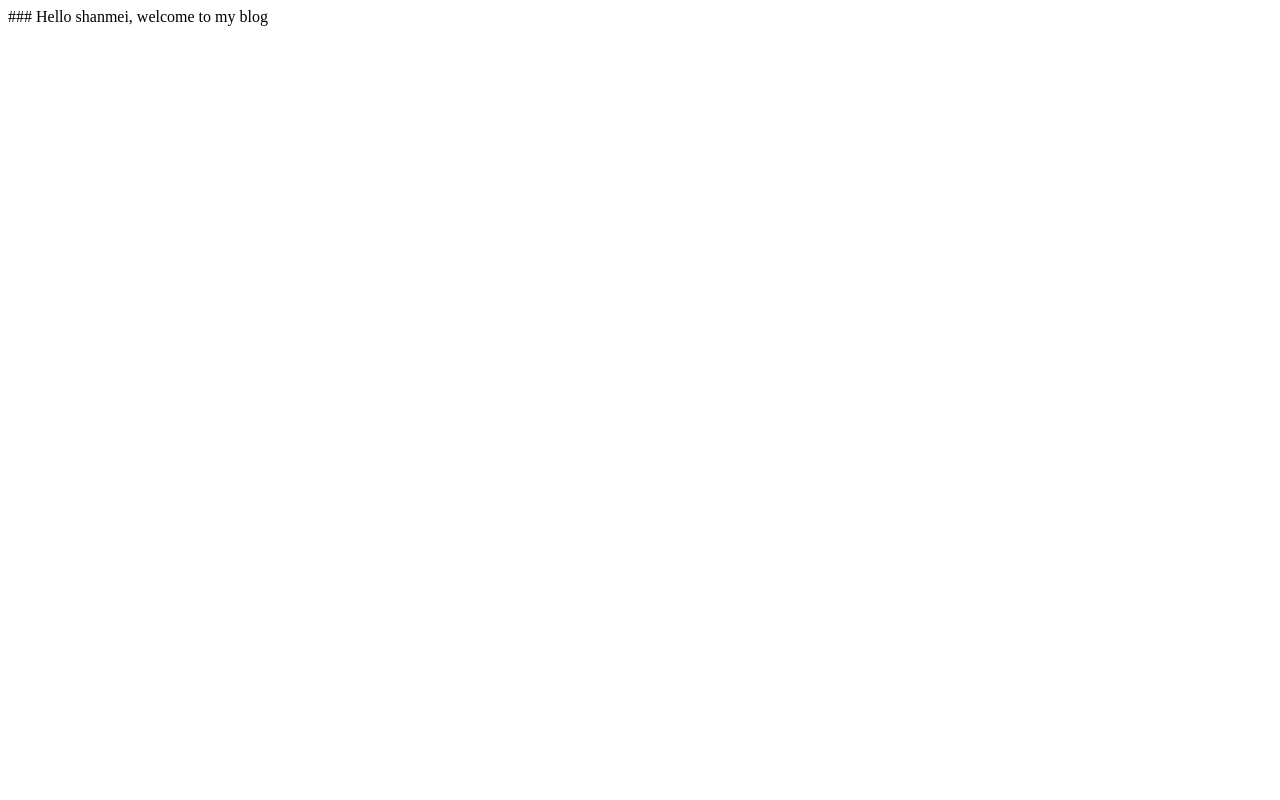
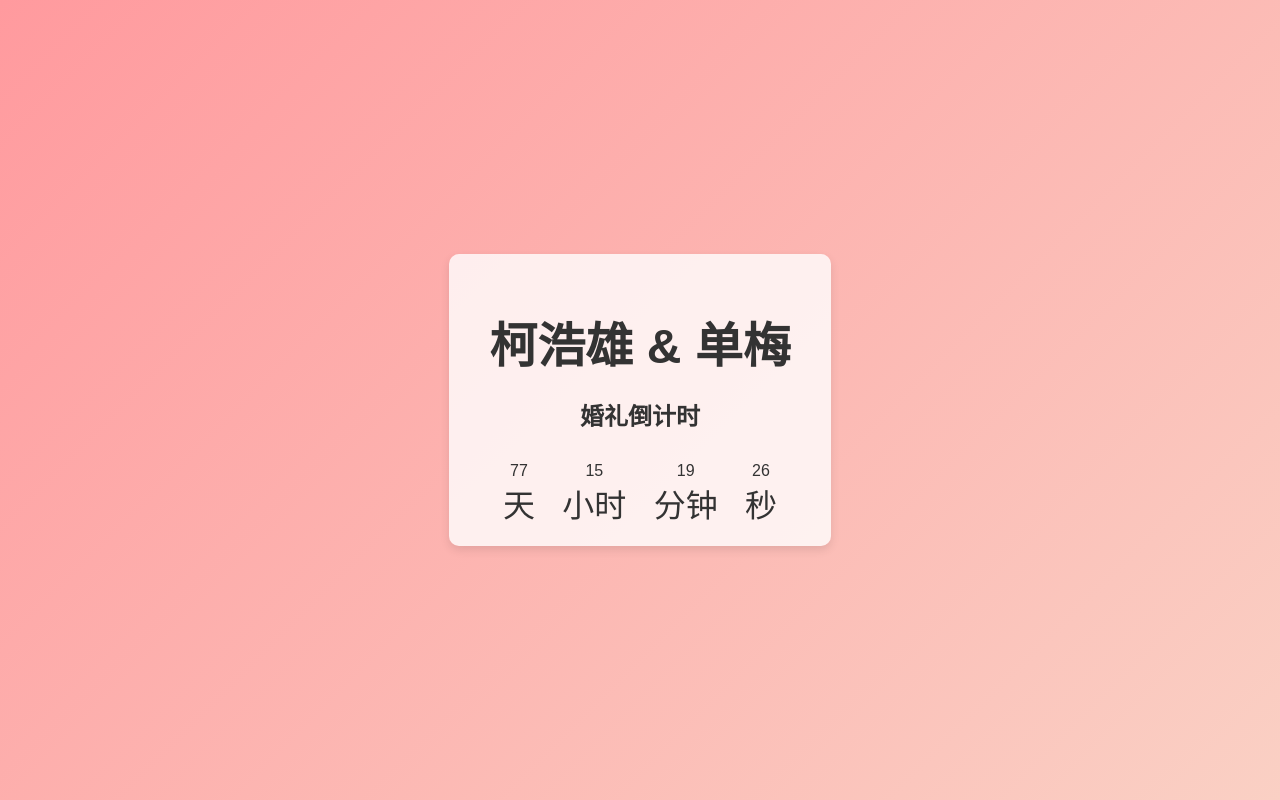
Before and after one commit to Haoxiongke/haoxiongke.github.io, a plain HTML site: page index.html in a window 1280 px wide. Drawn offline with Linux system fonts and the light colour scheme.

Commit message:
Update index.html

```diff
--- a/index.html
+++ b/index.html
@@ -1,2 +1,86 @@
-### Hello
-shanmei, welcome to my blog
+<!DOCTYPE html>
+<html lang="zh-CN">
+<head>
+    <meta charset="UTF-8">
+    <meta name="viewport" content="width=device-width, initial-scale=1.0">
+    <title>柯浩雄 & 单梅 婚礼倒计时</title>
+    <style>
+        body {
+            font-family: 'Arial', sans-serif;
+            background: linear-gradient(135deg, #ff9a9e 0%, #fad0c4 100%);
+            display: flex;
+            justify-content: center;
+            align-items: center;
+            height: 100vh;
+            margin: 0;
+            color: #333;
+            text-align: center;
+        }
+        .container {
+            background: rgba(255, 255, 255, 0.8);
+            padding: 20px 40px;
+            border-radius: 10px;
+            box-shadow: 0 4px 10px rgba(0, 0, 0, 0.1);
+        }
+        h1 {
+            font-size: 3em;
+            margin-bottom: 20px;
+        }
+        .countdown {
+            display: flex;
+            justify-content: space-around;
+            margin-top: 20px;
+        }
+        .countdown div {
+            font-size: 2em;
+            margin: 0 10px;
+        }
+        .countdown div span {
+            display: block;
+            font-size: 0.5em;
+            margin-top: 10px;
+        }
+    </style>
+</head>
+<body>
+    <div class="container">
+        <h1>柯浩雄 & 单梅</h1>
+        <h2>婚礼倒计时</h2>
+        <div id="countdown" class="countdown">
+            <div>
+                <span id="days">0</span>天
+            </div>
+            <div>
+                <span id="hours">0</span>小时
+            </div>
+            <div>
+                <span id="minutes">0</span>分钟
+            </div>
+            <div>
+                <span id="seconds">0</span>秒
+            </div>
+        </div>
+    </div>
+
+    <script>
+        function updateCountdown() {
+            const weddingDate = new Date('2024-09-10T00:00:00');
+            const now = new Date();
+            const timeDifference = weddingDate - now;
+
+            const days = Math.floor(timeDifference / (1000 * 60 * 60 * 24));
+            const hours = Math.floor((timeDifference % (1000 * 60 * 60 * 24)) / (1000 * 60 * 60));
+            const minutes = Math.floor((timeDifference % (1000 * 60 * 60)) / (1000 * 60));
+            const seconds = Math.floor((timeDifference % (1000 * 60)) / 1000);
+
+            document.getElementById('days').textContent = days;
+            document.getElementById('hours').textContent = hours;
+            document.getElementById('minutes').textContent = minutes;
+            document.getElementById('seconds').textContent = seconds;
+        }
+
+        setInterval(updateCountdown, 1000);
+        updateCountdown();
+    </script>
+</body>
+</html>
```
